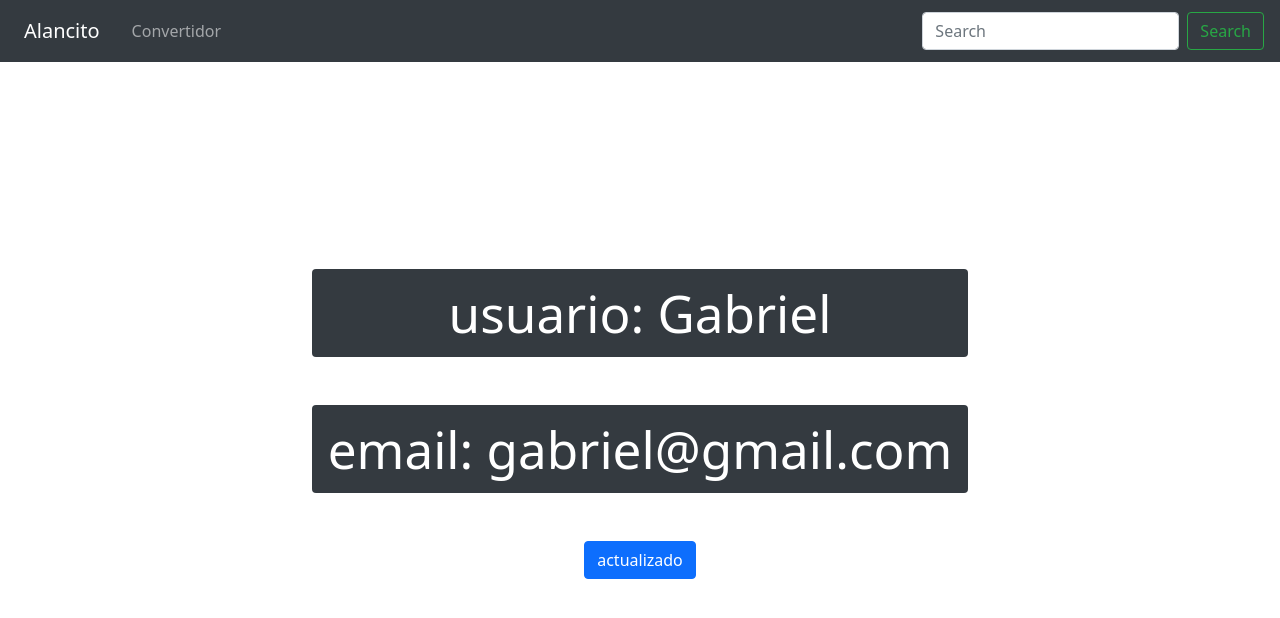
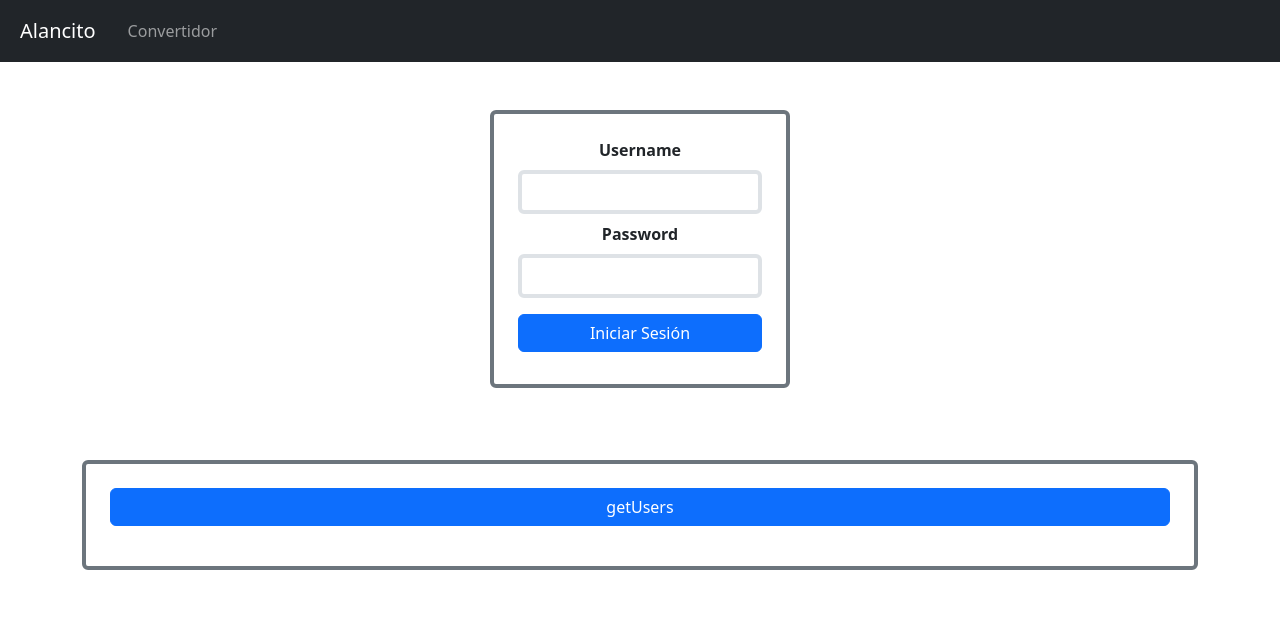
Before and after one commit to alanBonnet/riakxd, a React (Vite) app: page / in a window 1280 px wide. Shown: the top 618 px of the page. Built offline with nearby package versions, Linux system fonts and the light colour scheme.

Commit message:
clase 31/10/2022

```diff
--- a/index.html
+++ b/index.html
@@ -5,19 +5,15 @@
     <link rel="icon" type="image/svg+xml" href="/vite.svg" />
     <meta name="viewport" content="width=device-width, initial-scale=1.0" />
     <!-- Bootstrap core CSS -->
-    <link rel="stylesheet" href="https://stackpath.bootstrapcdn.com/bootstrap/5.0.0-alpha1/css/bootstrap.min.css"
-        integrity="sha384-r4NyP46KrjDleawBgD5tp8Y7UzmLA05oM1iAEQ17CSuDqnUK2+k9luXQOfXJCJ4I" crossorigin="anonymous">
-    <script src="https://stackpath.bootstrapcdn.com/bootstrap/5.0.0-alpha1/js/bootstrap.min.js"
-        integrity="sha384-oesi62hOLfzrys4LxRF63OJCXdXDipiYWBnvTl9Y9/TRlw5xlKIEHpNyvvDShgf/"
-        crossorigin="anonymous"></script>
-    <script src="https://cdn.jsdelivr.net/npm/popper.js@1.16.0/dist/umd/popper.min.js"
-        integrity="sha384-Q6E9RHvbIyZFJoft+2mJbHaEWldlvI9IOYy5n3zV9zzTtmI3UksdQRVvoxMfooAo"
-        crossorigin="anonymous"></script>
+    <link href="https://cdn.jsdelivr.net/npm/bootstrap@5.2.2/dist/css/bootstrap.min.css" rel="stylesheet" integrity="sha384-Zenh87qX5JnK2Jl0vWa8Ck2rdkQ2Bzep5IDxbcnCeuOxjzrPF/et3URy9Bv1WTRi" crossorigin="anonymous">
+
     <title>Vite + React + TS</title>
   </head>
   <body>
     <div id="root"></div>
     <script type="module" src="/src/main.tsx"></script>
+    <script src="https://cdn.jsdelivr.net/npm/bootstrap@5.2.2/dist/js/bootstrap.bundle.min.js" integrity="sha384-OERcA2EqjJCMA+/3y+gxIOqMEjwtxJY7qPCqsdltbNJuaOe923+mo//f6V8Qbsw3" crossorigin="anonymous"></script>
+
 
   </body>
 </html>
--- a/package.json
+++ b/package.json
@@ -14,7 +14,8 @@
     "@emotion/styled": "^11.10.4",
     "framer-motion": "^6.5.1",
     "react": "^18.2.0",
-    "react-dom": "^18.2.0"
+    "react-dom": "^18.2.0",
+    "react-router-dom": "^6.4.2"
   },
   "devDependencies": {
     "@types/react": "^18.0.17",
--- a/src/App.css
+++ b/src/App.css
@@ -1,4 +1,4 @@
-#root {
+/* #root {
   max-width: 1280px;
   margin: 0 auto;
   padding: 2rem;
@@ -39,3 +39,4 @@
 .read-the-docs {
   color: #888;
 }
+ */
--- a/src/App.tsx
+++ b/src/App.tsx
@@ -17,13 +17,13 @@ function App() {
 
     return (
         <>
-            <header>
+            <header className='mb-5'>
                 <Navbar username={username} colorPref={prefColor} />
             </header>
             {/* <Table_Conversions bootstrapClass="my-5 bg-primary rounded p-3" text_color="white"/> */}
             {/* <BodyRickAndMorty /> */}
-            <Lifecycle />
-            {/* <Miapp /> */}
+            {/* <Lifecycle /> */}
+            <Miapp/>
         </>
     )
 }
--- a/src/components/Lifecycle.tsx
+++ b/src/components/Lifecycle.tsx
@@ -28,8 +28,8 @@ const Lifecycle = () => {
     })
     return (
         <>
-            <h1 className='bg-dark rounded p-3 m-5 text-white'>usuario: {`${user?.['name'] ?? ""}`}</h1>
-            <h1 className='bg-dark rounded p-3 m-5 text-white'>email: {`${user?.['email'] ?? ""}`}</h1>
+            <h4 className='bg-dark rounded p-3 m-5 text-white'>usuario: {`${user?.['name'] ?? ""}`}</h4>
+            <h4 className='bg-dark rounded p-3 m-5 text-white'>email: {`${user?.['email'] ?? ""}`}</h4>
             <button
                 onClick={updateUser}
                 className="btn btn-primary">
--- a/src/components/Miapp.tsx
+++ b/src/components/Miapp.tsx
@@ -1,5 +1,6 @@
+import { getToken } from '@chakra-ui/react'
 import React, { useEffect, useState } from 'react'
-
+import './authCSS.css'
 interface Props {
 
 }
@@ -10,47 +11,52 @@ const headers = {
 
 const Miapp = (props: Props) => {
     const [cuenta, setCuenta] = useState({
-        username:"",
-        password:""
+        username: "",
+        password: ""
     })
-    const {username, password} = cuenta;
-    const [errortip,setError] = useState("");
-    const [loading,setLoading] = useState(false);
+    const [islogged,setIsLogged] = useState(false)
+
+    const { username, password } = cuenta;
+    const [errortip, setError] = useState("");
+    const [loading, setLoading] = useState(false);
     useEffect(() => {
+
     }, [])
 
-    const handleInputChange = (e:any) => {
+    const handleInputChange = (e: any) => {
         setCuenta({
-            ... cuenta,
-            [e.target.name]:e.target.value
+            ...cuenta,
+            [e.target.name]: e.target.value
         })
         // console.log(e.target.value)
     }
+
     const handleSubmit = (e: any) => {
         e.preventDefault();
 
-        (async()=>{
+        (async () => {
             try {
                 setLoading(true)
-                const resp = await fetch('http://localhost:3000/login',{
+                const resp = await fetch('http://localhost:3000/login', {
                     headers,
                     method: 'POST',
-                body:JSON.stringify({username, password})
+                    body: JSON.stringify({ username, password })
                 })
-                if(!resp.ok){
+                if (!resp.ok) {
                     const errorcito = await resp.json();
                     setError(errorcito.message)
                     setLoading(false)
-                    setTimeout(()=>{
+                    setTimeout(() => {
                         setError("")
-                    },2000)
+                    }, 2000)
                 }
-                setTimeout(()=>{
+                setTimeout(() => {
                     setError("")
                     setLoading(false)
-                },3000)
+                }, 3000)
                 const data = await resp?.json();
-                localStorage.setItem('login',data.token)
+                localStorage.setItem('login', data.token)
+                setIsLogged(true)
                 console.log(localStorage.getItem('login'))
             } catch (error) {
                 return ('no se pudo conectar con el servidor');
@@ -58,34 +64,68 @@ const Miapp = (props: Props) => {
         })()
 
     }
+
+    const [usuarios,setUsuarios] = useState<any>([]);
+
+    const hacerFetch = () => {
+        (async ()=>{
+            try {
+                var myHeaders = new Headers();
+                const token = localStorage.getItem('login')
+                myHeaders.append("Authorization", token ?? "");
+
+                const requestOptions:object = {
+                    method: 'GET',
+                    headers: myHeaders,
+                    redirect: 'follow'
+                };
+
+                const respuestaSV = await fetch("http://localhost:3000/users", requestOptions)
+                const objectResp = await respuestaSV.json()
+                setUsuarios(objectResp);
+            } catch (error) {
+                console.log(error);
+                setIsLogged(false)
+            }
+        })()
+
+    }
+
     return (
-        <div>
+        <div className='container'>
+            {!islogged && <>
                 <form
                 action=""
+                id='authForm'
+                className='border border-4 border-secondary p-4 rounded mx-auto text-center'
                 onSubmit={handleSubmit}
             >
-                <label htmlFor="username">Username</label>
-                {loading &&<div className="text-center my-2">
+                <label className='fw-bold'
+                    htmlFor="username">Username</label>
+                {loading && <div className="text-center my-2">
                     <div className="spinner-border" role="status">
                     </div>
                 </div>}
+
                 <input
-                        className='form-control'
+                    className='form-control border my-2'
                     type="text"
                     name='username'
                     onChange={handleInputChange}
                     autoComplete="false"
                     value={username}
                 />
-                <label htmlFor="password">Password</label>
+                <label className='fw-bold'
+                    htmlFor="password">Password</label>
                 <input
-                        className='form-control'
+                    className='form-control border my-2'
                     type="password"
                     name='password'
                     onChange={handleInputChange}
                     autoComplete="false"
                     value={password}
                 />
+                <div className="d-grid mt-2">
                     <button
                         className="my-2 btn btn-primary"
                         type="submit"
@@ -93,8 +133,38 @@ const Miapp = (props: Props) => {
                     >
                         Iniciar Sesión
                     </button>
+                </div>
             </form>
-                <label htmlFor="error">{errortip}</label>
+            <div className="text-center">
+            <label className='' htmlFor="error">{errortip}</label>
+            </div>
+            </>}
+
+
+            <div className="my-5 border border-secondary border-4 p-4 rounded">
+                <div className="d-grid">
+                    <button className="btn btn-primary"
+                        onClick={hacerFetch}>
+                        getUsers
+                    </button>
+                </div>
+                <div className="my-3">
+                    {/* { `${JSON.stringify(usuarios)}` } */}
+                    {/* {JSON.stringify(usuarios["users"])}
+                    {JSON.stringify()}
+                    {usuarios['users']?.['username']} */}
+                    <ul className=''>
+                    {usuarios?.users?.map((user:any,id:number)=>{
+                        return <div key={id}>
+                            <li> {user?.username}</li>
+                            <ul> <li>{user?.email}</li></ul>
+                        </div>
+                    })}
+
+                    </ul>
+
+                </div>
+            </div>
         </div>
     )
 }
--- a/src/components/Navbar.tsx
+++ b/src/components/Navbar.tsx
@@ -4,11 +4,11 @@ interface Props {
     colorPref: string
 }
 interface Colors {
-    [color:string]:{
-        [textOrBackGroundColor:string]:string
+    [color: string]: {
+        [textOrBackGroundColor: string]: string
     }
 }
-const Navbar: React.FC<Props> = ({ username, colorPref}) => {
+const Navbar: React.FC<Props> = ({ username, colorPref }) => {
     // const [text, setText] = useState("Home");
     // const [cito,setColor] = useState("success");
     // const changeButton = () => {
@@ -26,27 +26,27 @@ const Navbar: React.FC<Props> = ({ username, colorPref}) => {
     // }
     const colors: Colors = {
         Red: {
-            color:"text-danger",
-            background:"bg-white"
+            color: "text-danger",
+            background: "bg-white"
         },
         Blue: {
-            color:"text-primary",
-            background:"bg-white"
+            color: "text-primary",
+            background: "bg-white"
         },
         Green: {
-            color:"text-success",
-            background:"bg-white"
+            color: "text-success",
+            background: "bg-white"
         },
         Yellow: {
-            color:"text-warning",
-            background:"bg-white"
+            color: "text-warning",
+            background: "bg-white"
         },
-        Black:{
-            color:"text-dark",
-            background:"bg-white"
+        Black: {
+            color: "text-dark",
+            background: "bg-white"
         },
-        White:{
-            color:"text-white",
+        White: {
+            color: "text-white",
 
         }
     }
@@ -58,9 +58,9 @@ const Navbar: React.FC<Props> = ({ username, colorPref}) => {
     // }
     const outputColor = `${colors[colorPref]?.["color"]} ${colors[colorPref]?.["background"] ?? ""}`
     let classBrand = `navbar-brand p-2 rounded ${outputColor ?? ""} `
-    if(username.trim()) {
+    if (username.trim()) {
         return (
-        <nav className="navbar navbar-expand-md navbar-dark fixed-top bg-dark">
+            <nav className="navbar navbar-expand-md navbar-dark bg-dark">
                 <div className="container-fluid">
                     <a href="" className={classBrand}>{username}</a>
                     <button className="navbar-toggler" type="button" data-toggle="collapse" data-target="#navbarCollapse"
@@ -78,23 +78,24 @@ const Navbar: React.FC<Props> = ({ username, colorPref}) => {
                             </li>
 
                         </ul>
-                    <form className="d-flex">
+                        {/* <form className="d-flex">
                         <input className="form-control mr-2" type="search" placeholder="Search" aria-label="Search" />
                         <button className="btn btn-outline-success" type="submit">Search</button>
-                    </form>
+                    </form> */}
                     </div>
                 </div>
             </nav>
         )
-    }else {
-        username = "NombreEjemplo";classBrand = "navbar-brand"
+    } else {
+        username = "NombreEjemplo"; classBrand = "navbar-brand"
         return (
             <nav className="navbar navbar-expand-md navbar-dark fixed-top bg-dark">
                 <div className="container-fluid">
                     <a href="" className={classBrand}>{username}</a>
                 </div>
             </nav>
-    )}
+        )
+    }
 }
 
 export default Navbar
--- /dev/null
+++ b/src/components/authCSS.css
@@ -0,0 +1,3 @@
+#authForm{
+    max-width: 300px;
+}
--- a/src/index.css
+++ b/src/index.css
@@ -1,4 +1,4 @@
-:root {
+/* :root {
   font-family: Inter, Avenir, Helvetica, Arial, sans-serif;
   font-size: 16px;
   line-height: 24px;
@@ -68,3 +68,4 @@ button:focus-visible {
     background-color: #f9f9f9;
   }
 }
+ */
```
Also changed, not shown: 1 other file (tests, documents, lock files or other folders). Lines whose indentation alone changed are shown as unchanged.
